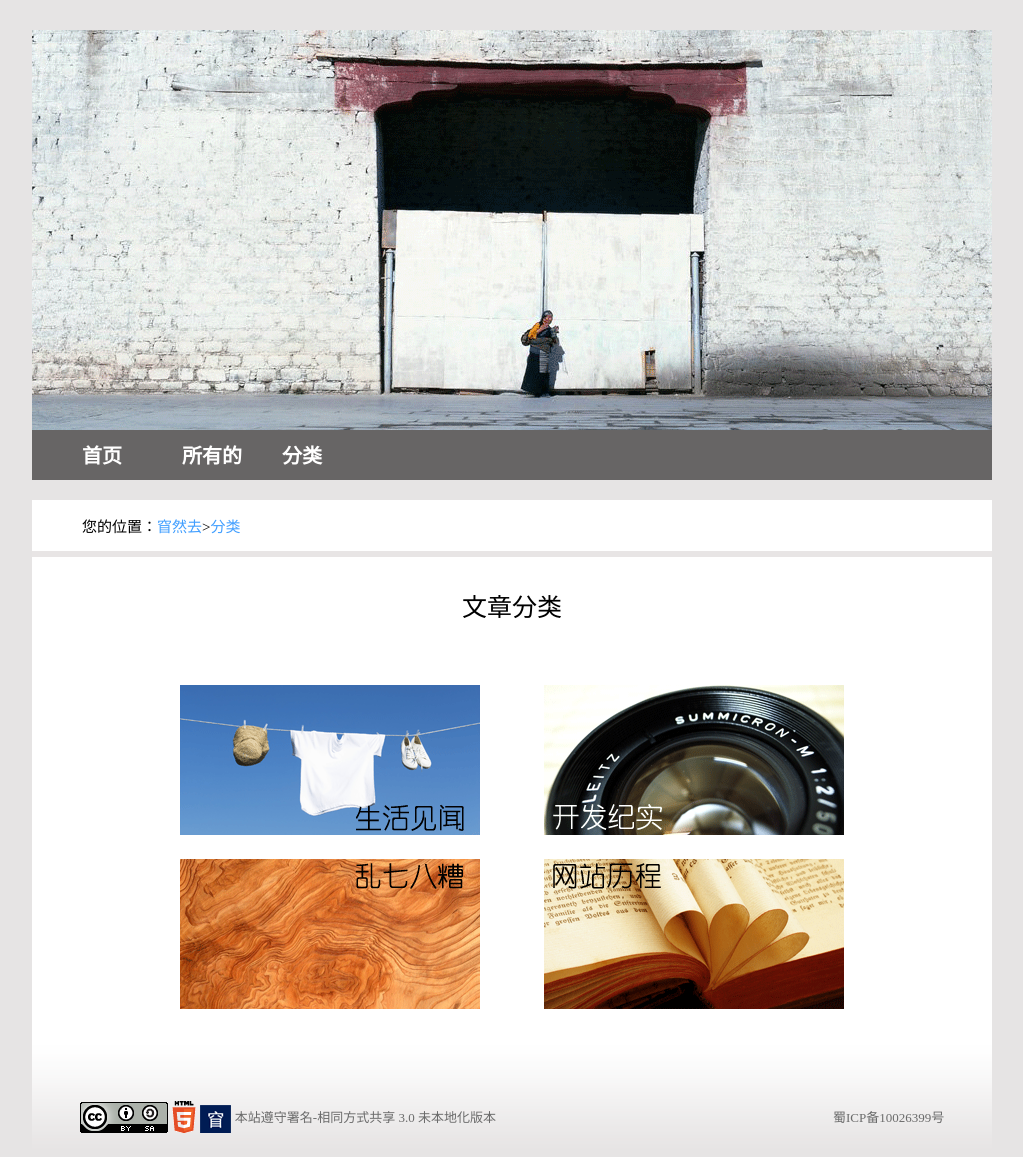
After one commit to jimages/yaoranqu, a PHP site: page /blog_kind.html in a window 1280 px wide. The commit adds this page. Shown: the whole page, without its empty margins (128-1151 px from the left). Run offline with PHP 8.4, Linux system fonts and the light colour scheme.

Commit message:
create article kinds page.and move some stylesheet into blog_commin.css.

```diff
--- /dev/null
+++ b/root/blog_kind.html
@@ -0,0 +1,78 @@
+<!DOCTYPE HTML>
+<html>
+	<head>
+		<meta charset="UTF-8" >
+		<meta name="author" content="jimages" >
+		<meta name="description" content="窅然去·记录的文章的分类都在这里。" >
+		<meta name="keywords" content="分类,文章,窅然去" >
+		<title>文章分类——窅然去·记录</title>
+		<link rel="stylesheet" type="text/css" href="http://resource.yaoranqu.com/css/blog_common.css" />
+		<link rel="stylesheet" type="text/css" href="http://resource.yaoranqu.com/css/blog_kind.css" />
+		<link rel="stylesheet" type="text/css" href="http://resource.yaoranqu.com/css/common.css" />
+		<script type="text/javascript" src="http://resource.yaoranqu.com/js/jquery-1.10.1.min.js" /></script>
+	</head>
+	<body>
+		<header>
+			<div id="pageStart">
+				<a href="#" target="_self" id="top" >
+					<img alt="窅然去·记录" src="http://resource.yaoranqu.com/images/header.png" />
+				</a>
+				<div id="nav" >
+					<nav>
+						<ul>
+							<li>
+								<a href="#" target="_blank">首页</a>
+							</li>
+							<li>
+								<a href="#" target="_blank">所有的</a>
+							</li>
+							<li>
+								<a href="#" target="_blank">分类</a>
+							</li>
+						</ul>
+					</nav>
+				</div>
+			</div>
+		</header>
+		<div id="mainBody" >
+			<span>您的位置：<a href="http://www.yaoranqu.com/">窅然去</a>><a href="#" >分类</a></span>
+			<hr />
+			<h1>文章分类</h1>
+			<table>
+				<tr>
+					<td><a href="#"><img alt="生活见闻" src="http://resource.yaoranqu.com/images/article_kind/1.png" /></a></td>
+					<td><a href="#"><img alt="开发纪实" src="http://resource.yaoranqu.com/images/article_kind/2.png" /></a></td>
+				</tr>
+				<tr>
+					<td><a href="#"><img alt="乱七八糟" src="http://resource.yaoranqu.com/images/article_kind/3.png" /></a></td>
+					<td><a href="#"><img alt="网站历程" src="http://resource.yaoranqu.com/images/article_kind/4.png" /></a></td>
+				</tr>
+			</table>
+		</div>
+		<footer>
+			<div id="pageEnd">
+				<ul>
+					<li>
+						<a href="http://creativecommons.org/licenses/by-sa/3.0/deed.zh" target="_blank" >
+							<img src="http://resource.yaoranqu.com/images/cc.png" alt="cc协议" />
+						</a>
+					</li>
+					<li>
+						<img src="http://resource.yaoranqu.com/images/html5_24x32.png" alt="本站采用html5技术" />
+					</li>
+					<li>
+						<a href="#" target="_blank" >
+							<img src="http://resource.yaoranqu.com/images/logo_31x31.png" alt="窅然去" />
+						</a>
+					</li>
+					<li>
+						<a href="http://creativecommons.org/licenses/by-sa/3.0/deed.zh" target="_blank" >本站遵守署名-相同方式共享 3.0 未本地化版本</a>
+					</li>
+					<li id="icp" >
+						<a href="http://www.miibeian.gov.cn" target="_blank">蜀ICP备10026399号</a>
+					</li>
+				</ul>
+			</div>
+		</footer>
+	</body>
+</html>
--- a/root/css/blog_common.css
+++ b/root/css/blog_common.css
@@ -39,6 +39,14 @@
 	line-height:5px;
 	text-decoration:none;
 	}
+#pageEnd {
+	background-image:url(http://resource.yaoranqu.com/images/footer.png);
+	height:126px;
+	background-repeat:repeat-x;
+	}
+#pageEnd ul {
+	padding: 70px 0px 20px 0px!important;
+	}
 #icp {
 	padding-left:333px;
 	}
--- /dev/null
+++ b/root/css/blog_kind.css
@@ -0,0 +1,32 @@
+/* author:jimages
+ * date:Jun 30.2013
+ * the stylesheet file of article kinds.
+ */
+@charset "utf-8";
+#mainBody span {
+	font: 400 15px \5FAE\8F6F\96C5\9ED1;
+	margin:15px auto 15px 50px;
+	color:#000000;
+	display:inline-block;
+	}
+#mainBody span a {
+	color:#429fff
+	}
+#mainBody hr {
+	border:3px solid #e8e5e5
+	}
+h1 {
+	font: 400 25px \5FAE\8F6F\96C5\9ED1;
+	text-align:center;
+	padding-top:30px;
+	}
+table {
+	padding-top:40px;
+	border-spacing:60px 20px;
+	}
+td {
+	border:2px solid #ffffff
+	}
+td:hover {
+	border:2px solid #afa3a3
+	}
```
Also changed, not shown: root/css/blog_article.css (+0 -8 lines), root/css/blog_index.css (+0 -9 lines), root/images/article_kind/1.png (added), root/images/article_kind/2.png (added), root/images/article_kind/3.png (added), root/images/article_kind/4.png (added).
